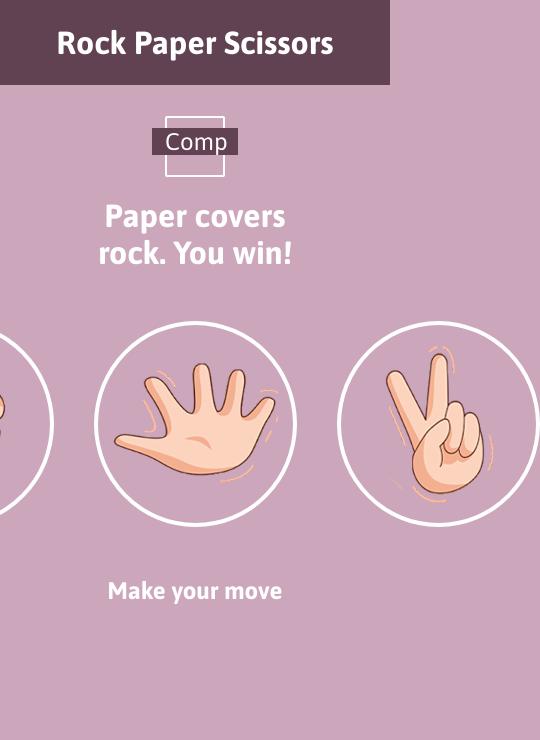
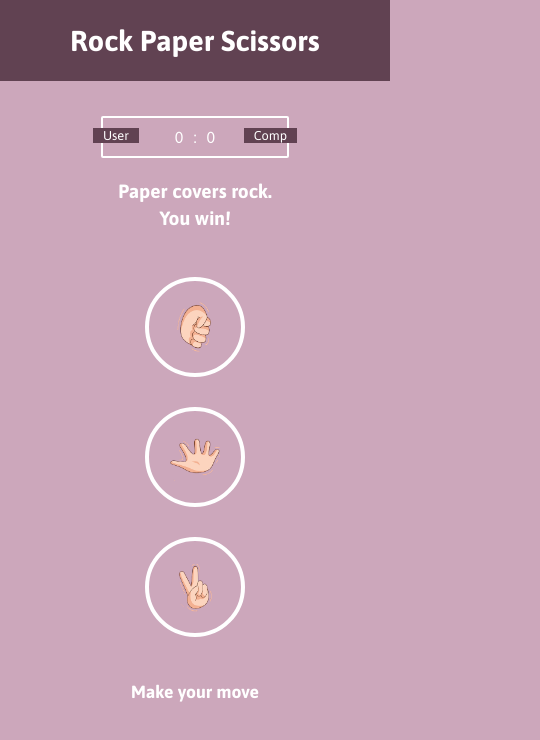
Before and after one commit to aysenurdemezoglu/Rock-Paper-Scissors, a plain HTML site: page index.html in a window 390 px wide. Shown: the whole page, 540 px wide, since content can reach past the window. Drawn offline with Linux system fonts and the light colour scheme.

Commit message:
updated project

```diff
--- a/index.html
+++ b/index.html
@@ -5,6 +5,7 @@
     <meta name="viewport" content="width= , initial-scale=1.0">
     <title>Rock Paper Scissors</title>
     <link rel="stylesheet" href="style.css">
+    <meta name="viewport" content="width=device-width, initial-scale=1.0, maximum-scale=1.0, user-scalable=no">
 </head>
 <body>
     <header>
@@ -24,13 +25,13 @@
 
     <div class = "choices">
         <div class = "choice" id = "r">
-            <img src = "images/rock.png" alt = "rock">
+            <img src = "images/rock.png" alt = "rock" class="responsive-img">
         </div>
         <div class = "choice" id = "p">
-            <img src = "images/paper.png" alt = "paper">
+            <img src = "images/paper.png" alt = "paper" class="responsive-img">
         </div>
         <div class = "choice" id = "s">
-            <img src = "images/scissors.png" alt = "scissors">
+            <img src = "images/scissors.png" alt = "scissors" class="responsive-img">
         </div>
     </div>
 
--- a/style.css
+++ b/style.css
@@ -90,11 +90,15 @@ body {
 .choice {
     border: 4px solid white;
     border-radius: 50%;
-    display: inline-block;
+    display: flex;
     margin: 0 20px;
     padding: 15px;
     transition: all 0.3s ease;
+    touch-action: manipulation;
+    justify-content: center;
+    align-items: center;
 }
+
 
 .choice:hover {
     cursor: pointer;
@@ -107,3 +111,99 @@ body {
     margin-top: 20px;
     font-weight: bold;
 }
+
+.responsive-img {
+    max-width: 100%;
+    height: auto;
+    display: block;
+}
+
+
+
+/* Media Queries */
+
+@media screen and (max-width: 768px) {
+
+    header h1 {
+        font-size: 1.8rem;
+    }
+
+    .score-board {
+        width: 90%;
+        max-width: 400px;
+        font-size: 1.2rem;
+        padding: 10px 15px;
+    }
+
+    .choices {
+        flex-direction: column;
+        align-items: center;
+        margin: 30px 0;
+    }
+
+    .choice {
+        margin: 15px 0;
+        padding: 10px;
+        width: 120px;
+        height: 120px;
+    }
+
+    .choice img {
+        width: 60%;
+        height: 60%;
+    }
+
+    .result p {
+        font-size: 1.2rem;
+        padding: 0 10px;
+        line-height: 1.4;
+    }
+
+    #message {
+        font-size: 1.1rem;
+        margin-top: 15px;
+    }
+}
+
+@media screen and (max-width: 480px) {
+
+    .score-board {
+        width: 95%;
+        font-size: 1rem;
+    }
+
+    .badge {
+        font-size: 0.8rem;
+    }
+
+    #user-label {
+        left: -10px;
+    }
+
+    #computer-label {
+        right: -10px;
+    }
+
+    .choice {
+        width: 100px;
+        height: 100px;
+    }
+
+    .choice img {
+        width: 50px;
+        height: 50px;
+    }
+}
+
+@media screen and (orientation: landscape) and (max-width: 768px) {
+    .choices {
+        flex-direction: row;
+        flex-wrap: wrap;
+    }
+
+    .choice {
+        margin: 5px;
+        width: 80px;
+        height: 80px;
+    }
+}
```
